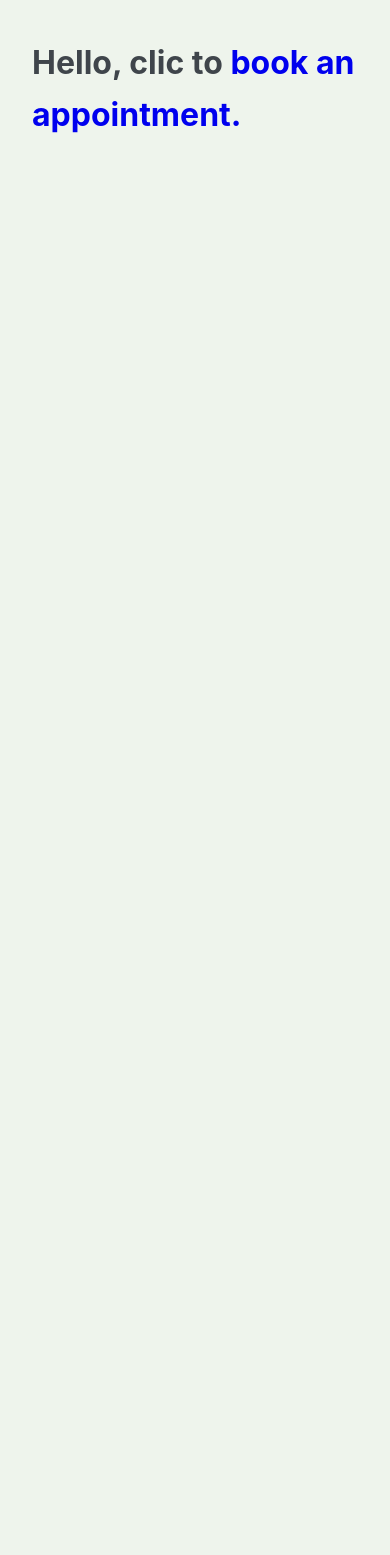
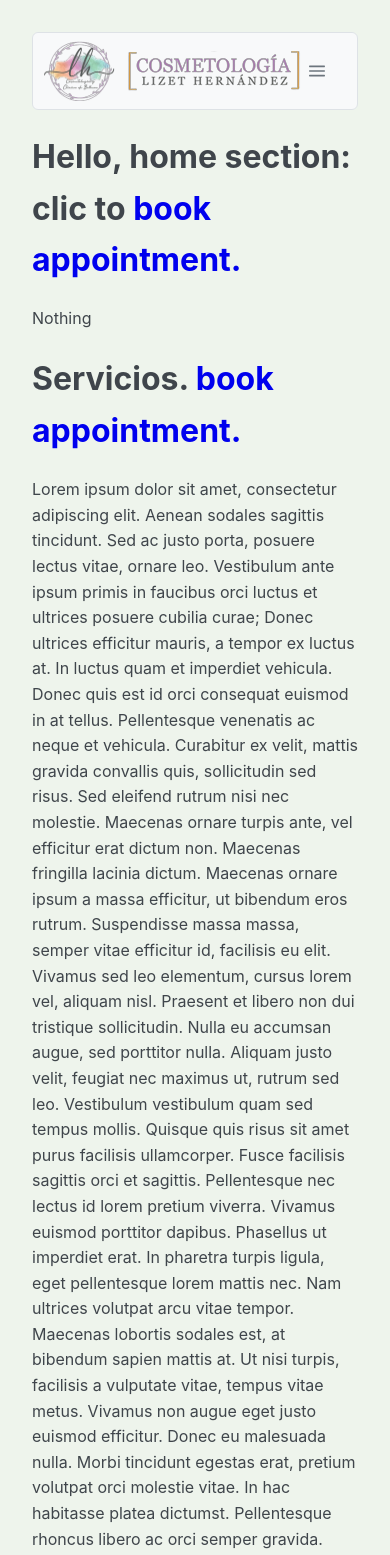
Before and after one commit to davidhelo/bookAppointmentApp, a Next.js app: page / in a window 390 px wide. Shown: the top 1555 px of the page. Before the commit the page ends 844 px from the top, so only its background shows below. Built offline with nearby package versions, Linux system fonts and the light colour scheme.

Commit message:
feat: add responsive navbar with logo

```diff
--- /dev/null
+++ b/src/app/components/Navbar.js
@@ -0,0 +1,46 @@
+'use client'
+
+import { Menubar } from 'primereact/menubar';
+import Layout from "../layout";
+
+// CSS imports
+//theme
+import "../styles/custom-light-theme.css";
+//core
+import "primereact/resources/primereact.min.css";
+
+//icons library from primeicons
+import 'primeicons/primeicons.css';
+
+export default function Navbar () {
+    //navbar items
+    const navbarItems = [
+    {
+        label: "Inicio",
+        icon: "pi pi-home",
+        url: "#"
+    },
+    {
+        label: "Servicios",
+        icon: "pi pi-info-circle",
+        url: "#services"
+    },
+    {
+        label: "Contactanos",
+        icon: "pi pi-comment",
+        url: "#contact"
+    }
+  ];
+
+  const start =
+    <a href="/" style={{display: "flex", alignItems: "center"}}>
+        <img alt="logo" src="/images/cosmelh-logo-top.png" height="60" className="mr-2"></img>
+        <img alt="logo" src="/images/cosmelh-logo-bottom.png" height="40" className="mr-2"></img>
+    </a>;
+
+    return (
+        <Layout>
+            <Menubar model={navbarItems} start={start} />
+        </Layout>
+    );
+}
--- a/src/app/page.js
+++ b/src/app/page.js
@@ -1,11 +1,46 @@
 import './styles/global.css';
 import Link from "next/link";
+import Layout from "./layout";
+import Navbar from './components/Navbar.js';
+
 
 export const metadata = {
-  title: 'Book appointment App',
-  description: 'Book appointment App. By David',
+  title: 'Project Come',
+  description: 'Cosme Project',
 }
 
 export default function Page() {
-  return <h1>Hello, clic to <Link href="/book-appointment">book an appointment.</Link></h1>
+
+
+  return (
+    <Layout>
+      <Navbar  />
+      <div id="home">
+      <h1>Hello, home section: clic to <Link href="/book-appointment">book appointment.</Link></h1>
+      <p>Nothing</p>
+      </div>
+      <div id="services">
+        <h1>Servicios. <Link href="/book-appointment">book appointment.</Link></h1>
+        <p>Lorem ipsum dolor sit amet, consectetur adipiscing elit. Aenean sodales sagittis tincidunt. Sed ac justo porta, posuere lectus vitae, ornare leo. Vestibulum ante ipsum primis in faucibus orci luctus et ultrices posuere cubilia curae; Donec ultrices efficitur mauris, a tempor ex luctus at. In luctus quam et imperdiet vehicula. Donec quis est id orci consequat euismod in at tellus. Pellentesque venenatis ac neque et vehicula. Curabitur ex velit, mattis gravida convallis quis, sollicitudin sed risus. Sed eleifend rutrum nisi nec molestie.
+
+Maecenas ornare turpis ante, vel efficitur erat dictum non. Maecenas fringilla lacinia dictum. Maecenas ornare ipsum a massa efficitur, ut bibendum eros rutrum. Suspendisse massa massa, semper vitae efficitur id, facilisis eu elit. Vivamus sed leo elementum, cursus lorem vel, aliquam nisl. Praesent et libero non dui tristique sollicitudin. Nulla eu accumsan augue, sed porttitor nulla. Aliquam justo velit, feugiat nec maximus ut, rutrum sed leo. Vestibulum vestibulum quam sed tempus mollis. Quisque quis risus sit amet purus facilisis ullamcorper. Fusce facilisis sagittis orci et sagittis. Pellentesque nec lectus id lorem pretium viverra. Vivamus euismod porttitor dapibus. Phasellus ut imperdiet erat.
+
+In pharetra turpis ligula, eget pellentesque lorem mattis nec. Nam ultrices volutpat arcu vitae tempor. Maecenas lobortis sodales est, at bibendum sapien mattis at. Ut nisi turpis, facilisis a vulputate vitae, tempus vitae metus. Vivamus non augue eget justo euismod efficitur. Donec eu malesuada nulla. Morbi tincidunt egestas erat, pretium volutpat orci molestie vitae. In hac habitasse platea dictumst.
+
+Pellentesque rhoncus libero ac orci semper gravida. Morbi sed elit vel eros posuere laoreet quis quis dui. Sed sodales lacus id magna pretium, nec ultricies magna lacinia. Praesent erat magna, dapibus sed lacinia ut, sodales id lacus. Nullam id massa nec metus porta sodales nec in nisi. Duis in risus ut ligula vehicula suscipit a vitae dui. Aenean egestas odio at commodo viverra. Praesent id porta erat. Ut sit amet laoreet purus. Etiam lacinia pharetra libero, nec vestibulum metus sagittis ut. Proin leo ligula, ornare et aliquam eu, placerat ut enim. Sed nec rhoncus urna.
+
+Donec ut pulvinar enim. Praesent tempus nisl ac purus accumsan placerat. Aenean mollis egestas ipsum et tristique. Nullam scelerisque nunc sed diam consectetur, in sagittis ipsum facilisis. Etiam bibendum orci at lorem efficitur, non rhoncus tellus dignissim. Duis vitae massa vel tellus gravida pretium. Duis sit amet pellentesque eros, quis consectetur ex.
+
+Suspendisse potenti. Fusce viverra lectus vel neque gravida placerat eu at diam. Donec pulvinar leo vel nunc ultricies, id tincidunt quam ultrices. Ut vitae ipsum vestibulum, condimentum mi vitae, dapibus nulla. Pellentesque in urna mi. In tincidunt semper eros ut finibus. Cras vel lobortis mi. Vestibulum felis elit, sodales nec orci vitae, consequat pellentesque leo. Nulla vel diam risus.
+
+Ut aliquet ipsum id dapibus consequat. Morbi convallis leo vel tortor imperdiet, ut lacinia leo semper. Cras malesuada aliquam semper. Nunc elit nisi, dapibus at nisi dictum, condimentum ultrices nisi. Quisque non neque mi. Sed vel elit augue. Proin dignissim placerat dui, id varius elit congue quis. Interdum et malesuada fames ac ante ipsum primis in faucibus. Orci varius natoque penatibus et magnis dis parturient montes, nascetur ridiculus mus. Praesent porttitor justo a quam posuere, quis aliquam nisi congue. Ut commodo neque sed quam accumsan, ut molestie tortor auctor. Fusce semper tortor elit. Nulla lacus libero, condimentum vitae nunc sed, sagittis ullamcorper neque. Nullam bibendum dignissim mauris, non rutrum metus iaculis non. Aenean eu nunc sem.
+
+Maecenas dictum elementum libero tristique facilisis. Vestibulum mattis dui sit amet justo tincidunt, a pulvinar elit tempus. Aenean semper est vehicula porttitor mollis. Mauris vel dolor et velit lacinia efficitur. Proin pellentesque dui sed massa elementum, sed gravida tellus placerat. Phasellus sit amet faucibus ipsum, vitae efficitur eros. Aenean bibendum a diam eu scelerisque. Curabitur nec arcu arcu. Ut placerat risus leo, facilisis efficitur augue ultricies eget. Pellentesque tincidunt purus sem, sed sollicitudin tortor lobortis tempus. Maecenas arcu enim, lacinia rutrum lacus eget, venenatis luctus velit. Aliquam sit amet scelerisque felis. Suspendisse id ligula luctus, volutpat tellus vitae, scelerisque augue. Integer pretium maximus tortor ut congue.</p>
+        <h1> no homeee</h1>
+      </div>
+      <div id="contact">
+         <h2>Contactanos section</h2>
+      </div>
+    </Layout>
+  );
 }
--- a/src/app/styles/global.css
+++ b/src/app/styles/global.css
@@ -1,3 +1,8 @@
+html {
+  scroll-padding-top: 4.5em;
+  scroll-behavior: smooth;
+}
+
 html,
 body {
   padding: 0;
@@ -27,3 +32,12 @@ img {
   max-width: 100%;
   display: block;
 }
+
+body > .p-menubar {
+  position: sticky;
+  top: 0;
+  left: 0;
+  display: flex;
+  justify-content: space-between;
+  padding-right: 1.5rem;
+}
```
Also changed, not shown: public/images/Cosmelh-logo-bottom.png (added), public/images/Cosmelh-logo-top.png (added), src/app/styles/custom-light-theme.css, src/app/styles/utils.module.css (line endings or trailing spaces).
